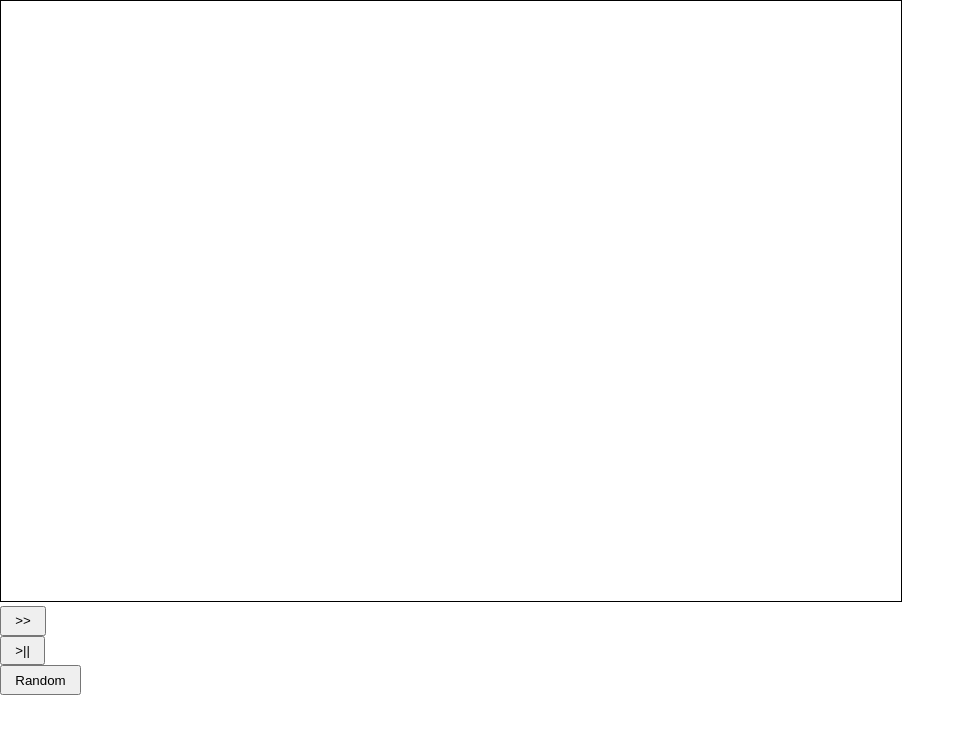
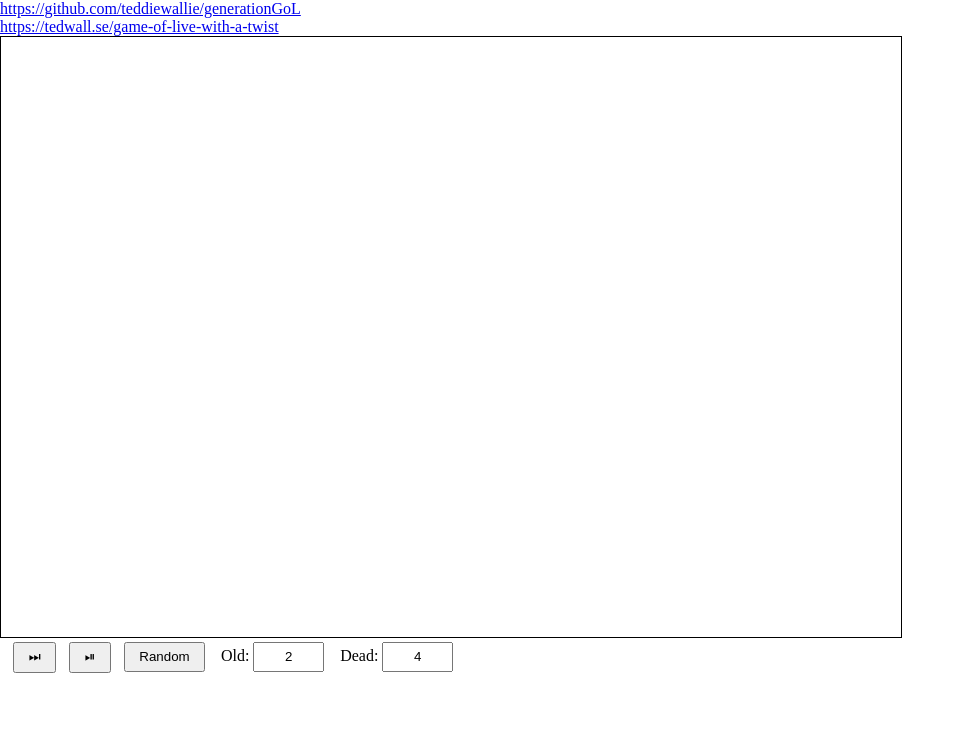
Before and after one commit to teddiewallie/generationalGoL, a plain HTML site: page index.html in a window 1280 px wide. Shown: the whole page, without its empty margins (0-965 px from the left). Drawn offline with Linux system fonts and the light colour scheme.

Commit message:
some edits

```diff
--- a/index.html
+++ b/index.html
@@ -10,7 +10,17 @@
 
   button {
     padding: 0.4em 1em;
-    display: block;
+    margin-left: 1em;
+  }
+
+  input {
+    padding: 0.4em 1em;
+    width: 3em;
+    text-align: center;
+  }
+
+  span {
+    margin-left: 1em;
   }
 
   canvas {
@@ -21,5 +31,9 @@
     <script src="./index.js"></script>
   </head>
   <body>
+    <div>
+      <a href="https://github.com/teddiewallie/generationGoL">https://github.com/teddiewallie/generationGoL</a><br>
+      <a href="https://tedwall.se/game-of-live-with-a-twist/">https://tedwall.se/game-of-live-with-a-twist</a>
+    </div>
   </body>
 </html>
--- a/index.js
+++ b/index.js
@@ -2,10 +2,10 @@ g = {
   grid: null,
   canvas: null,
   interval: null,
-  ms: 40,
+  ms: 100,
   pixel: {
-    old: 1,
-    dead: 3
+    old: 2,
+    dead: 4
   },
   colors: {
     alive: '#000',
@@ -13,9 +13,9 @@ g = {
     old: '#f00'
   },
   props: {
-    size: 6,
-    rows: 150,
-    cols: 100
+    size: 10,
+    rows: 90,
+    cols: 60
   }
 };
 
@@ -26,10 +26,15 @@ window.onload = () => {
   refreshCanvas();
 
   document.body.appendChild(canvas);
-  document.body.appendChild(newNextButton());
-  document.body.appendChild(newPlayPauseButton());
-  document.body.appendChild(newRandomButton());
 
+  const buttonRow = document.createElement('div');
+  document.body.appendChild(buttonRow);
+  buttonRow.appendChild(newNextButton());
+  buttonRow.appendChild(newPlayPauseButton());
+  buttonRow.appendChild(newRandomButton());
+
+  buttonRow.appendChild(newOldInput());
+  buttonRow.appendChild(newDeadInput());
 };
 
 const canvasClickEvent = (row, col) => {
@@ -101,9 +106,37 @@ const refreshCanvas = () => {
   }
 };
 
+const newOldInput = () => {
+  const span = document.createElement('span');
+  span.innerText = 'Old: ';
+  const input = document.createElement('input');
+  input.value = g.pixel.old;
+  input.addEventListener('change', () => {
+    if (typeof Number(input.value) === 'number') {
+      g.pixel.old = Number(input.value);
+    }
+  }, false);
+  span.appendChild(input);
+  return span;
+};
+
+const newDeadInput = () => {
+  const span = document.createElement('span');
+  span.innerText = 'Dead: ';
+  const input = document.createElement('input');
+  input.value = g.pixel.dead;
+  input.addEventListener('change', () => {
+    if (typeof Number(input.value) === 'number') {
+      g.pixel.dead = Number(input.value);
+    }
+  });
+  span.appendChild(input);
+  return span;
+};
+
 const newNextButton = () => {
   const button = document.createElement('button');
-  button.innerText = '>>';
+  button.innerText = '⏭';
   button.addEventListener('click', () => {
     nextFrame();
   }, false);
@@ -112,7 +145,7 @@ const newNextButton = () => {
 
 const newPlayPauseButton = () => {
   const button = document.createElement('button');
-  button.innerText = '>||';
+  button.innerText = '⏯';
   button.addEventListener('click', () => {
     if (g.interval === null) {
       g.interval = setInterval(nextFrame, g.ms);
```
